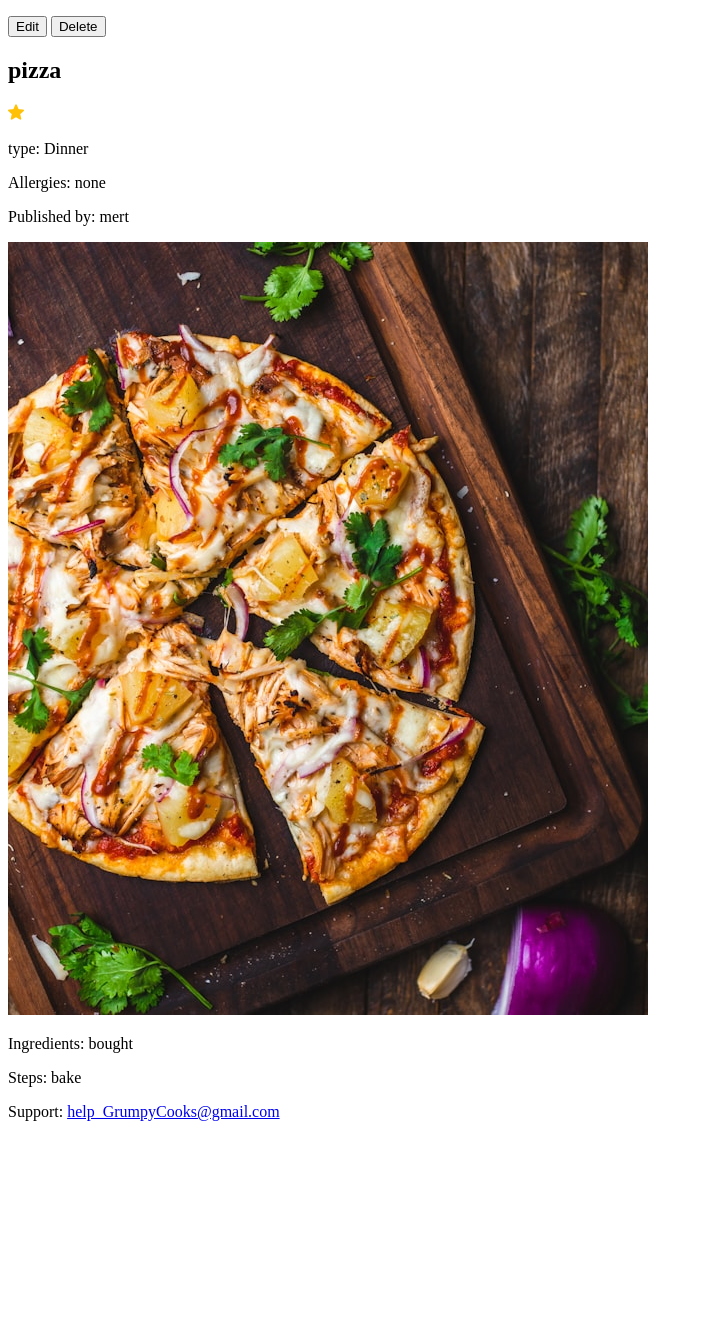
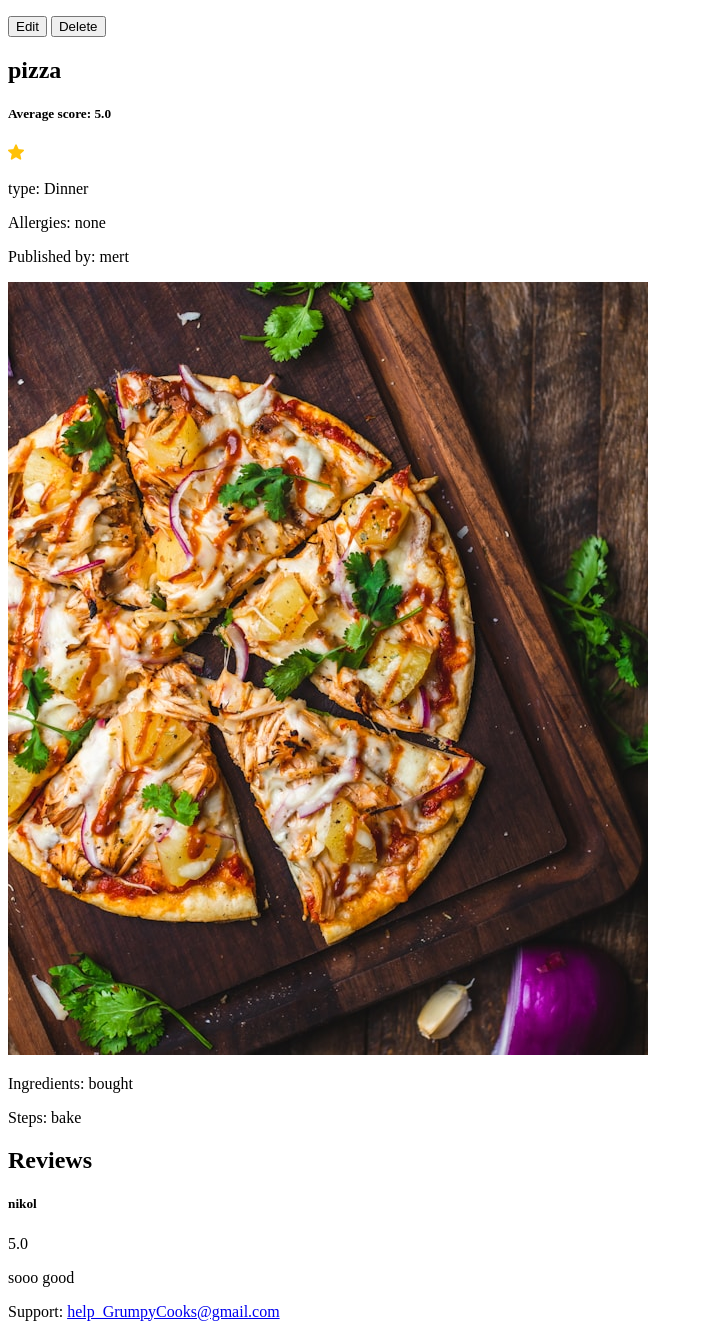
Before and after one commit to MrORE0/recipe_app, a Flask app: page /open_recipe/3 in a window 1280 px wide. Shown: the part 106-1443 px from the top of the page, without its empty margins (0-703 px from the left). Before the commit the page ends 1227 px from the top, so only its background shows below. Run offline with Flask 3, Linux system fonts and the light colour scheme; a user stored in the database is signed in; data comes from the database, SQL or seed files in the repository; both versions use the stored data as it was after the commit.

Commit message:
reviews and average score works

```diff
--- a/app.py
+++ b/app.py
@@ -1,6 +1,6 @@
 from flask import Flask, render_template, redirect, make_response, request, url_for, g, session, flash
 from database import get_db, close_db
-from forms import RegistrationForm, LoginForm, UploadForm, Filters
+from forms import RegistrationForm, LoginForm, UploadForm, Filters, ReviewForm
 from functools import wraps
 import os
 #hashing the password including salting
@@ -180,6 +180,19 @@
         flash("You have added this recipe to favourites.")
     return redirect(url_for('open_recipe', id = id))
 
+# here we load the recipes for home and favourites
+def loading_recipes(form, recipes, filters):
+    if form.validate_on_submit(): #this part doesn't work properly!!!!!!!!!!!!!!!!
+        filters.append(form.type_checkboxes.data)
+        if g.user:
+            return render_template('index.html', recipes = recipes, notGuest = True, form=form, message = filters)
+        else:
+            return render_template('index.html', recipes = recipes, notGuest = False, form=form, message = filters)
+    if g.user:
+        return render_template('index.html', recipes = recipes, notGuest = True, form=form, message = filters)
+    else:
+        return render_template('index.html', recipes = recipes, notGuest = False, form=form, message = filters)
+
 @app.route('/open_favourites/<username>', methods=['GET', 'POST'])
 @login_required
 def open_favourites(username):
@@ -191,16 +204,8 @@
             SELECT recipe_id FROM favourites
             WHERE username = ?
         );""", (g.user,)).fetchall()
-    if form.validate_on_submit(): #this part doesn't work properly!!!!!!!!!!!!!!!!
-        filters.append(form.type_checkboxes.data)
-        if g.user:
-            return render_template('index.html', recipes = recipes, notGuest = True, form=form, message = filters)
-        else:
-            return render_template('index.html', recipes = recipes, notGuest = False, form=form, message = filters)
-    if g.user:
-        return render_template('index.html', recipes = recipes, notGuest = True, form=form, message = filters)
-    else:
-        return render_template('index.html', recipes = recipes, notGuest = False, form=form, message = filters)
+    filters = []
+    return loading_recipes(form, recipes, filters)
 
 
 @app.route('/open_my_recipes/<username>', methods=['GET', 'POST'])
@@ -211,16 +216,8 @@
     recipes = db.execute(
         """SELECT * FROM recipes
         WHERE username = ? ;""", (g.user,)).fetchall()
-    if form.validate_on_submit(): #this part doesn't work properly!!!!!!!!!!!!!!!!
-        filters.append(form.type_checkboxes.data)
-        if g.user:
-            return render_template('index.html', recipes = recipes, notGuest = True, form=form, message = filters)
-        else:
-            return render_template('index.html', recipes = recipes, notGuest = False, form=form, message = filters)
-    if g.user:
-        return render_template('index.html', recipes = recipes, notGuest = True, form=form, message = filters)
-    else:
-        return render_template('index.html', recipes = recipes, notGuest = False, form=form, message = filters)
+    filters = []
+    return loading_recipes(form, recipes, filters)
 
 
 #here we check the filters and execute searches based on them
@@ -235,52 +232,66 @@
     db = get_db()
     recipes = db.execute(
         """SELECT * FROM recipes;""").fetchall()
-    if form.validate_on_submit(): #this part doesn't work properly!!!!!!!!!!!!!!!!
-        filters.append(form.type_checkboxes.data)
-        if g.user:
-            return render_template('index.html', recipes = recipes, notGuest = True, form=form, message = filters)
-        else:
-            return render_template('index.html', recipes = recipes, notGuest = False, form=form, message = filters)
-    if g.user:
-        return render_template('index.html', recipes = recipes, notGuest = True, form=form, message = filters)
-    else:
-        return render_template('index.html', recipes = recipes, notGuest = False, form=form, message = filters)
+    filters = []
+    return loading_recipes(form, recipes, filters)
 
 @app.route('/open_recipe/<int:id>', methods=['GET', 'POST'])
 def open_recipe(id):
     form = UploadForm()
+    review_form = ReviewForm()
     db = get_db()
+    reviews = db.execute("""SELECT * FROM reviews
+                WHERE recipe_id = ?;""", (id,)).fetchall()
+    # Submitting review
+    if review_form.validate_on_submit():
+        db.execute(
+            """INSERT INTO reviews (recipe_id, username, feedback, score)
+            VALUES (?, ?, ?, ?);""",
+            (id, g.user, review_form.feedback.data, review_form.score.data)
+        )
+        db.commit()
+        # Reset the review_form fields after successful submission
+        review_form.score.data = 0
+        review_form.feedback.data = ''
+        # Redirect to the same recipe page after submitting the review
+        return redirect(url_for('open_recipe', id=id))
+    else:
+        review_form.score.data = 0
+        review_form.feedback.data = ''
+        publisher = db.execute("""
+            SELECT users.username AS username
+            FROM recipes
+            JOIN users ON recipes.username = users.username
+            WHERE recipes.id = ?;
+            """, (id,)).fetchone()
 
-    publisher = db.execute("""
-        SELECT users.username AS username
-        FROM recipes
-        JOIN users ON recipes.username = users.username
-        WHERE recipes.id = ?;
-        """, (id,)).fetchone()
+        favourite = db.execute("""
+            SELECT f.username AS username FROM recipes as r
+            JOIN favourites AS f ON r.id = f.recipe_id
+            JOIN users AS u ON f.username = u.username
+            WHERE id = ?;""", (id,)).fetchall()
 
-    favourite = db.execute("""
-        SELECT f.username AS username FROM recipes as r
-        JOIN favourites AS f ON r.id = f.recipe_id
-        JOIN users AS u ON f.username = u.username
-        WHERE id = ?;""", (id,)).fetchall()
-
-    if favourite:
-        for users in favourite:
-            if g.user in users['username']:
-                filename = 'star_full.png'
+        if favourite:
+            for users in favourite:
+                if g.user in users['username']:
+                    filename = 'star_full.png'
+                else:
+                    filename = 'star_empty.png'
+        else:
+            filename = 'star_empty.png'
+        notGuest = True if g.user else False # essentially checks if you are logged in or not
+        avg_score = db.execute("""SELECT AVG(score) AS score
+                                FROM reviews
+                                WHERE recipe_id = ?;""", (id,)).fetchone()
+        if publisher and publisher['username'] is not None:
+            if publisher['username'] == g.user or g.user == 'admin':
+                has_reviewed = True
+                recipe = db.execute("SELECT * FROM recipes WHERE id = ?;", (id,)).fetchone()
+                return render_template('open_recipe.html', recipe=recipe, publisher=True, form=form, notGuest=notGuest, filename=filename, review_form = review_form, reviews = reviews, has_reviewed = has_reviewed, user = g.user, avg_score = avg_score['score'])
             else:
-                filename = 'star_empty.png'
-    else:
-        filename = 'star_empty.png'
-
-    if publisher and publisher['username'] is not None:
-        if publisher['username'] == g.user or g.user == 'admin':
-            notGuest = True if g.user else False
-            recipe = db.execute("SELECT * FROM recipes WHERE id = ?", (id,)).fetchone()
-            return render_template('open_recipe.html', recipe=recipe, publisher=True, form=form, notGuest=notGuest, filename=filename)
+                 # Check if the current user has not left a review for this recipe
+                has_reviewed = any(review['username'] == g.user for review in reviews)
+                recipe = db.execute("SELECT * FROM recipes WHERE id = ?;", (id,)).fetchone()
+                return render_template('open_recipe.html', recipe=recipe, publisher=False, form=form, notGuest=notGuest,filename = filename, review_form = review_form, reviews = reviews, has_reviewed = has_reviewed, user = g.user, avg_score = avg_score['score'])
         else:
-            notGuest = True if g.user else False
-            recipe = db.execute("SELECT * FROM recipes WHERE id = ?", (id,)).fetchone()
-            return render_template('open_recipe.html', recipe=recipe, publisher=False, form=form, notGuest=notGuest,filename = filename)
-    else:
-        return "Publisher not found", 404
+            return "Recipe not found", 404
--- a/forms.py
+++ b/forms.py
@@ -1,5 +1,5 @@
 from flask_wtf import FlaskForm
-from wtforms import StringField, SubmitField, PasswordField, DecimalField, SelectField, SelectMultipleField, widgets
+from wtforms import StringField, SubmitField, PasswordField, SelectField, SelectMultipleField, widgets, IntegerField
 from wtforms.validators import InputRequired, EqualTo, Regexp, NumberRange
 
 class RegistrationForm(FlaskForm):
@@ -32,8 +32,8 @@
     delete = SubmitField('Delete')
 class ReviewForm(FlaskForm):
     feedback = StringField('Feedback:', validators=[InputRequired()])
-    score = DecimalField('Score', validators=[InputRequired(), NumberRange(1,5)])
-    submit = SubmitField('Comment')
+    score = IntegerField('Score', validators=[InputRequired(), NumberRange(1,5)])
+    submit = SubmitField('Submit')
 
 class Filters(FlaskForm):
     type_filters = [('Breakfast', 'breakfast'), ('Lunch', 'Lunch'), ('Dinner', 'dinner'), ('Snack', 'snack')]
--- a/templates/login.html
+++ b/templates/login.html
@@ -6,7 +6,7 @@
 
         {{form.username.label}}
         {{form.username()}}
-        {% for error in form.username.error %}
+        {% for error in form.username.errors %}
                 {{ error }}
         {% endfor %}
 
@@ -14,7 +14,7 @@
 
         {{form.password.label}}
         {{form.password()}}
-        {% for error in form.password.error %}
+        {% for error in form.password.errors %}
             {{ error }}
         {% endfor %}
         <br />
--- a/templates/open_recipe.html
+++ b/templates/open_recipe.html
@@ -9,6 +9,7 @@
 
    <section class="open_recipe">
         <h2>{{recipe['title']}}</h2>
+        <h5>Average score: {{avg_score}}</h5>
         <a href="{{ url_for('favourite', id = recipe['id']) }}"><img src="{{ url_for('static', filename = filename) }}" alt="an image of a star"></a>
         <p>type: {{recipe['type']}}</p>
         <p>Allergies: {{recipe['allergies']}}</p>
@@ -18,4 +19,38 @@
         <p>Steps: {{recipe['steps']}}</p>
    </section>
 
+   <section class="reviews">
+     <h2>Reviews</h2>
+      <!-- button to add review -->
+      {% if user is not none %}
+          {% if has_reviewed == False %}
+               <form action="" method="post" novalidate>
+                    {{review_form.hidden_tag()}}
+
+                    {{review_form.score.label}}
+                    {{review_form.score()}}
+                    {% for error in review_form.score.errors %}
+                         {{ error }}
+                    {% endfor %}
+                    <br />
+                    {{review_form.feedback.label}}
+                    {{review_form.feedback()}}
+                    {% for error in review_form.feedback.errors %}
+                         {{ error }}
+                    {% endfor %}
+                    <br />
+                    {{review_form.submit()}}
+               </form>
+          {% endif %}
+     {% endif %}
+
+     {% for review in reviews %}
+          <section class="review">
+               <h5>{{review['username']}}</h5>
+               <!-- will need to change the score to something different -->
+               <p>{{review['score']}}</p>
+               <p>{{review['feedback']}}</p>
+          </section>
+     {% endfor %}
+   </section>
 {% endblock %}
```
Also changed, not shown: app.db.
